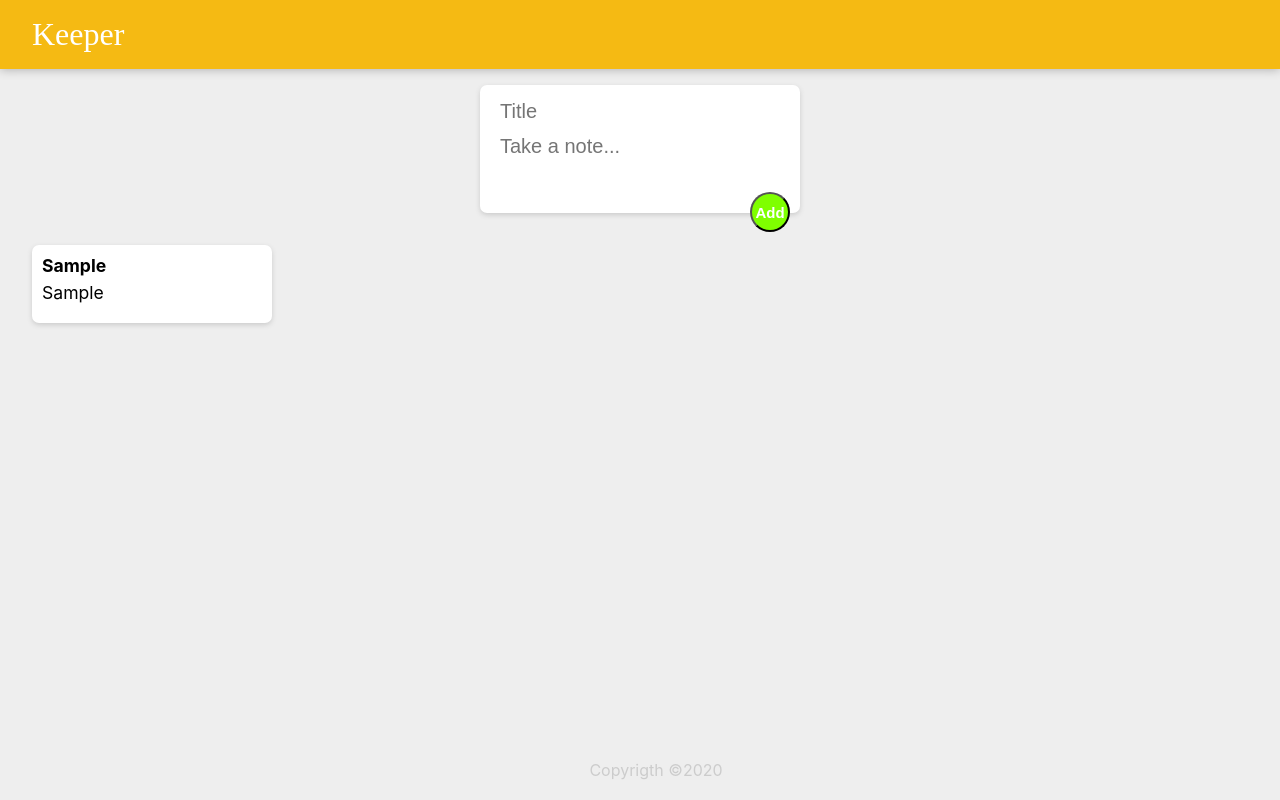
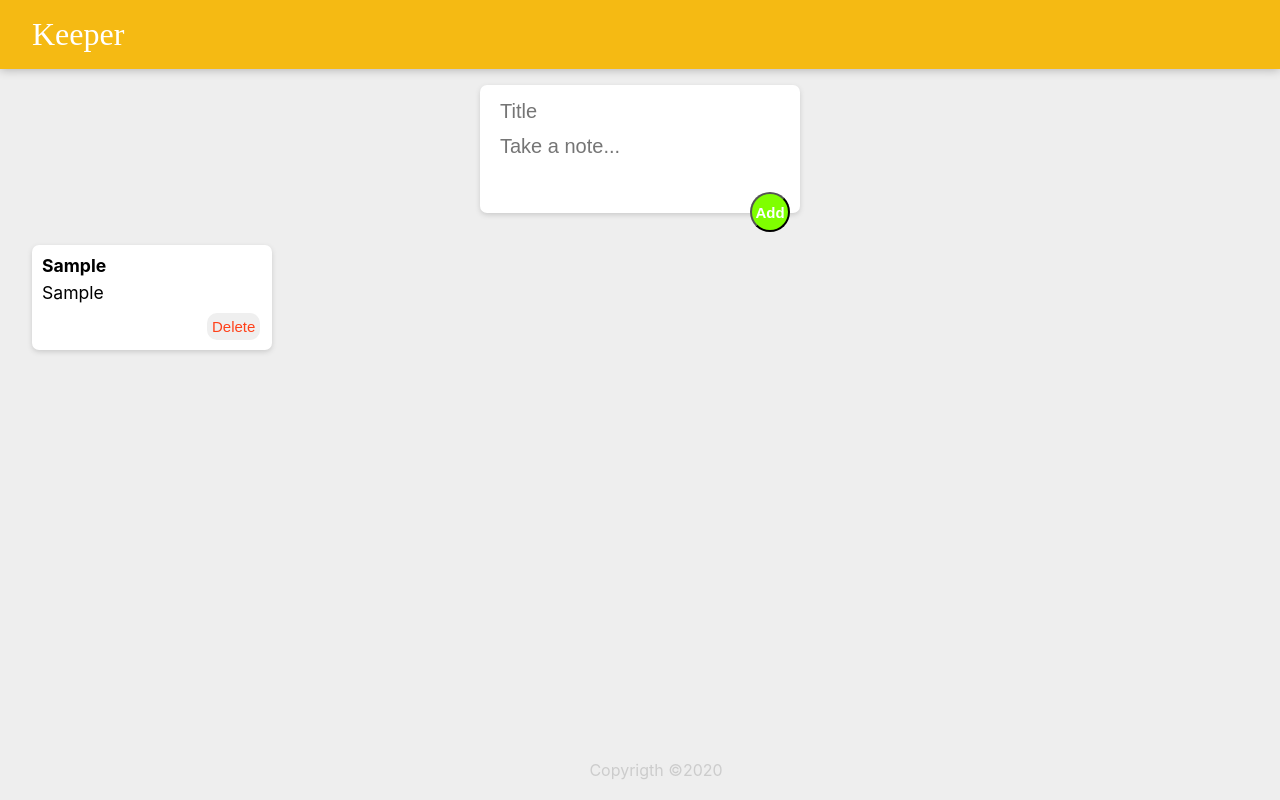
Before and after one commit to deepaghera/keeper_app, a React (Create React App) app: page / in a window 1280 px wide. Both pictures are taken after typing "Sample", "Sample" into the empty fields and a click on the button "Add". Built offline with nearby package versions, Linux system fonts and the light colour scheme; a web font is replaced by a local one.

Commit message:
add delete function

```diff
--- a/src/components/Note/Note.css
+++ b/src/components/Note/Note.css
@@ -24,6 +24,20 @@
     background: rgb(231, 209, 209);
 }
 
+.del-btn {
+
+    border: none;
+    font-size: 15px;
+    position: relative;
+    left: 165px;
+    border-radius:10px ;
+    outline: none;
+    padding: 5px;
+    color: #FF4019;
+    bottom: 0px;
+
+}
+
 /* .notebox h1::selection {
     color: rgb(16, 118, 165);
     background-color: rgb(160, 219, 229);
--- a/src/components/Note/Note.jsx
+++ b/src/components/Note/Note.jsx
@@ -1,11 +1,12 @@
 import React from 'react';
 import "./Note.css";
-const Note = ({title, content}) => {
+const Note = ({title, content ,id , handleDelete}) => {
 
     return (
         <div className="notebox">
             <h1>{title}</h1>
             <p>{content}</p>
+            <button onClick={() => handleDelete(id)} className="del-btn">Delete</button>
         </div>
     );
 }
--- a/src/components/NoteList/NoteList.js
+++ b/src/components/NoteList/NoteList.js
@@ -1,12 +1,13 @@
 import React,{ useState } from 'react';
 import Note from '../Note/Note';
-import notes from '../../notes';
 import InputNote from '../InputNote/InputNote';
 const NoteList = () => {
+    const [ uid, setUid ] = useState(0);
     const [ noteList , setNoteList ] = useState([]);
     const [ note , setNote ] = useState({
         title:'',
-        content: ''
+        content: '',
+        id : ''
     });
 
     function handleChange(event){
@@ -22,13 +23,27 @@ const NoteList = () => {
     }
 
     function handleSubmit(){
+
         setNoteList((prevL) => {
+            console.log([...prevL,note,note.id=uid])
             return [...prevL,note];
         });
+        setUid(uid+1);
        setNote({
             title:'',
-            content: ''
+            content: '',
+            id:''
         });
+    }
+
+    function handleDelete(id) {
+        const newvalue = noteList.filter( (note) => {
+            console.log("inside note",note.id , "and id=",id )
+            return note.id !== id;
+
+        } );
+       setNoteList(newvalue);
+        console.log(newvalue);
     }
 
     return (
@@ -37,7 +52,7 @@ const NoteList = () => {
        {noteList.map((el) => {
            return(
 
-                  <Note title={el.title} content={el.content} key={el.key} />
+                  <Note handleDelete={handleDelete} id={el.id} title={el.title} content={el.content} key={el.id} />
 
            );
        })}
```
